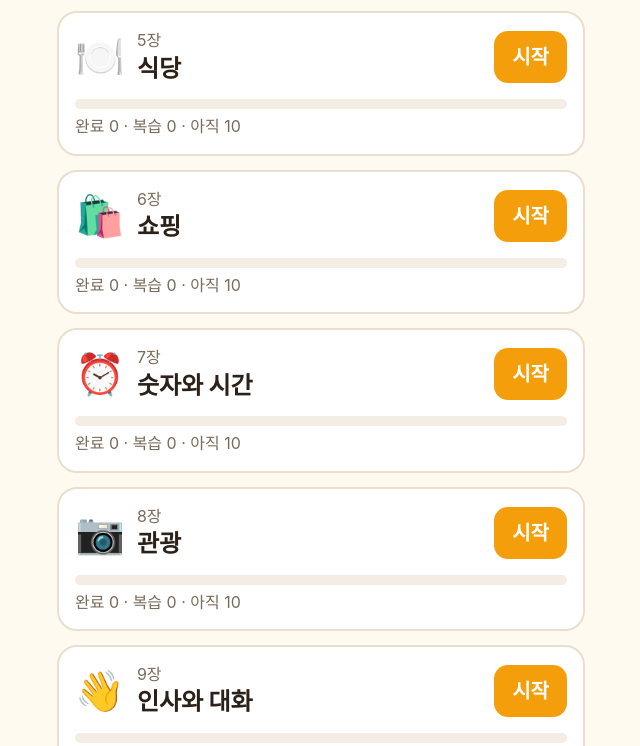
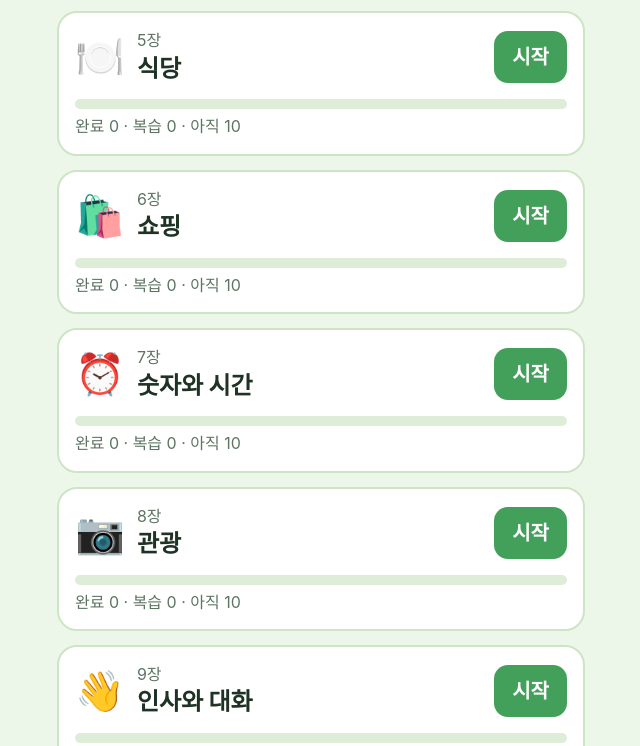
Before and after one commit to ForkRain/MomEnglish, a plain HTML site: page index.html in a window 1280 px wide. Shown: the part 822-1568 px from the top of the page, without its empty margins (319-959 px from the left). Drawn offline with Linux system fonts and the light colour scheme.

Commit message:
앱 아이콘 변경(영어 학습), 연한 초록색 테마

```diff
--- a/index.html
+++ b/index.html
@@ -3,26 +3,28 @@
 <head>
 <meta charset="utf-8">
 <meta name="viewport" content="width=device-width, initial-scale=1, viewport-fit=cover">
-<meta name="theme-color" content="#f59e0b">
+<meta name="theme-color" content="#a5d6a7">
 <title>엄마 영어 단어장</title>
 <link rel="manifest" href="manifest.json">
 <link rel="icon" href="icon-192.png">
 <link rel="apple-touch-icon" href="icon-192.png">
 <style>
   :root {
-    --bg: #fffaf0;
+    /* 연한 초록 테마 */
+    --bg: #edf7e9;
     --card: #ffffff;
-    --ink: #2b2118;
-    --muted: #7a6a5a;
-    --line: #eadfce;
-    --accent: #f59e0b;
+    --ink: #1f3324;
+    --muted: #5d7462;
+    --line: #cde5c5;
+    --accent: #43a05a;
     --accent-ink: #ffffff;
-    --done: #16a34a;
-    --done-bg: #dcfce7;
+    --done: #1b7a3a;
+    --done-bg: #d2efd6;
     --review: #ea580c;
     --review-bg: #ffedd5;
-    --none-bg: #f3ede4;
+    --none-bg: #deedd8;
     --wrong: #dc2626;
+    --dot: #b9d6b1;
   }
   * { box-sizing: border-box; -webkit-tap-highlight-color: transparent; }
   html, body { margin: 0; }
@@ -50,7 +52,7 @@
   .legend span::before { content: "●"; margin-right: 4px; }
   .legend .ld::before { color: var(--done); }
   .legend .lr::before { color: var(--review); }
-  .legend .ln::before { color: #cbbfae; }
+  .legend .ln::before { color: var(--dot); }
   .chapter { background: var(--card); border: 2px solid var(--line); border-radius: 20px; padding: 16px; margin-bottom: 14px; }
   .ch-head { display: flex; align-items: center; gap: 12px; }
   .ch-emoji { font-size: 40px; }
@@ -93,7 +95,7 @@
   .qg-text { color: var(--muted); font-size: 17px; margin-bottom: 10px; }
   .quiz-go button { width: 100%; padding: 18px; border-radius: 16px; font-size: 24px; font-weight: 800; background: var(--done); color: #fff; }
   .dots { display: flex; justify-content: center; gap: 6px; margin-top: 12px; }
-  .dot { width: 10px; height: 10px; border-radius: 50%; background: #d8ccbb; }
+  .dot { width: 10px; height: 10px; border-radius: 50%; background: var(--dot); }
   .dot.now { background: var(--ink); transform: scale(1.3); }
   .hint { text-align: center; color: var(--muted); font-size: 15px; margin-top: 8px; }
 
--- a/sw.js
+++ b/sw.js
@@ -1,5 +1,5 @@
 // 단어나 화면을 고친 뒤에는 VERSION 숫자를 올려주세요 (폰에 새 버전이 반영됩니다)
-const VERSION = "v3";
+const VERSION = "v4";
 const FILES = ["./", "index.html", "words.js", "manifest.json", "icon-192.png", "icon-512.png"];
 
 self.addEventListener("install", (e) => {
```
Also changed, not shown: icon-192.png, icon-512.png, manifest.json.
